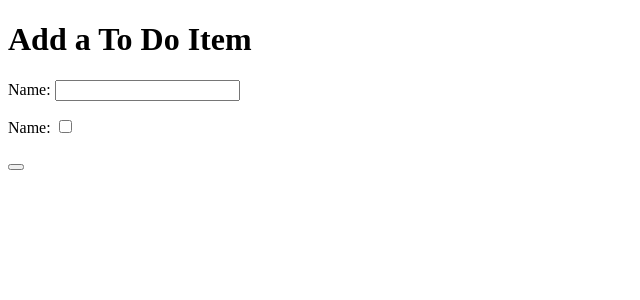
After one commit to jjconway23/django-app, a Django app: page /add/ in a window 1280 px wide. The commit adds this page. Shown: the top 300 px of the page, without its empty margins (0-640 px from the left). Run offline with Django 3.2, Linux system fonts and the light colour scheme.

Commit message:
create page which will allow us to add a task

```diff
--- a/django_todo/urls.py
+++ b/django_todo/urls.py
@@ -15,9 +15,10 @@ Including another URLconf
 """
 from django.contrib import admin
 from django.urls import path
-from todo.views import get_todo_list
+from todo.views import get_todo_list, add_an_item
 
 urlpatterns = [
     path('admin/', admin.site.urls),
-    path("", get_todo_list, name="get_todo_list")
+    path("", get_todo_list, name="get_todo_list"),
+    path("add/", add_an_item, name="add_an_item")
 ]
--- /dev/null
+++ b/todo/templates/todo/add_item.html
@@ -0,0 +1,33 @@
+<!DOCTYPE html>
+<html lang="en">
+<head>
+    <meta charset="UTF-8">
+    <meta http-equiv="X-UA-Compatible" content="IE=edge">
+    <meta name="viewport" content="width=device-width, initial-scale=1.0">
+    <title>Document</title>
+</head>
+<body>
+    <h1>Add a To Do Item</h1>
+    <form method="POST" action="add">
+        <div>
+            <p>
+                <label for="id_name">Name: </label>
+                <input type="text" id="id_name" name="item_name">
+            </p>
+        </div>
+        <div>
+            <p>
+                <label for="id_done">Name: </label>
+                <input type="checkbox" id="id_done" name="done">
+            </p>
+        </div>
+        <div>
+            <p>
+                <button type="submit"></button>
+            </p>
+
+        </div>
+
+    </form>
+</body>
+</html>
--- a/todo/templates/todo/todo_list.html
+++ b/todo/templates/todo/todo_list.html
@@ -29,5 +29,6 @@
             <tr><td>You have nothing to do</td></tr>
         {% endfor %}
     </table>
+    <a href="/add">Add an Item</a>
 </body>
 </html>
--- a/todo/views.py
+++ b/todo/views.py
@@ -7,3 +7,7 @@ def get_todo_list(request):
         "items": items
     }
     return render(request, "todo/todo_list.html", context)
+
+
+def add_an_item(request):
+    return render(request, 'todo/add_item.html')
```
